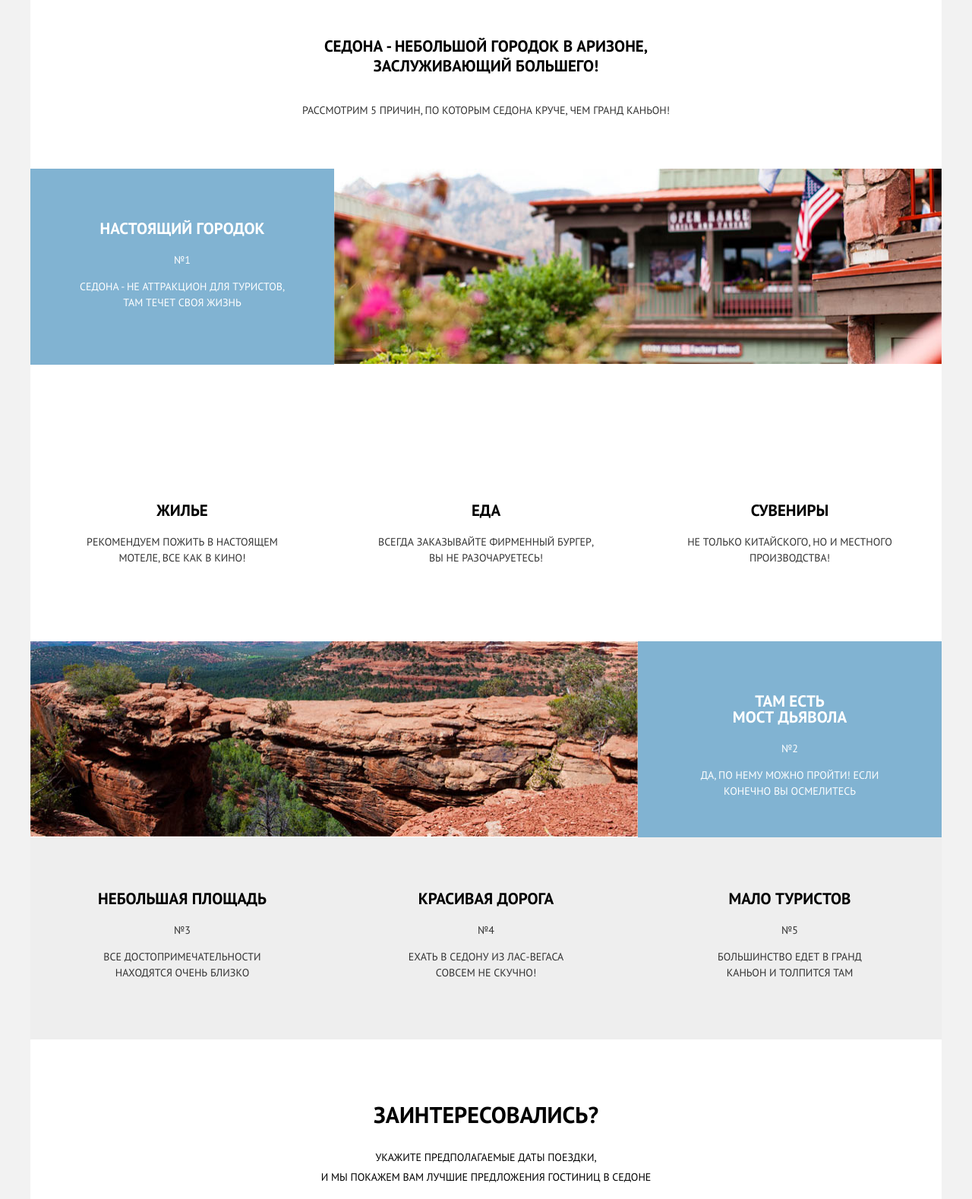
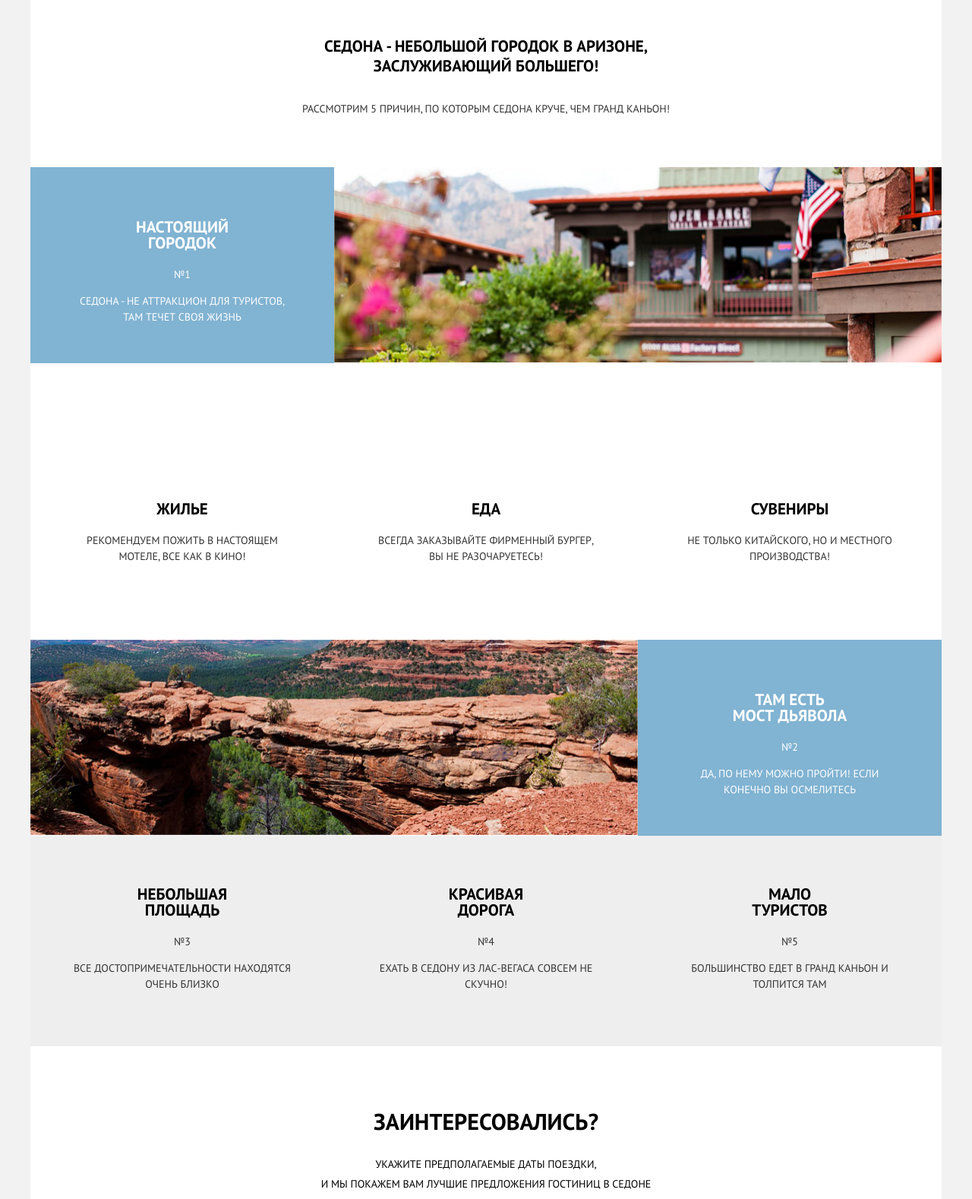
Before and after one commit to tuturusha/113268-sedona, a plain HTML site: page index.html in a window 1280 px wide. Shown: the part 582-2160 px from the top of the page at 76% size. Drawn offline with Linux system fonts and the light colour scheme.

Commit message:
Fix width, padding,margin to index.html

```diff
--- a/css/style.css
+++ b/css/style.css
@@ -412,17 +412,18 @@ html {
     margin: 0;
     margin-bottom: 22px;
     padding: 0;
-    padding-top: 14px;
+
 
     list-style: none;
 }
 
 .site-navigation li {
     width: 20%;
+     margin-top: 14px;
 }
 
 .site-navigation li:nth-child(2) {
-    margin-right: 20%;
+    margin-right: auto;
 }
 
 .main-header-logo {
@@ -473,7 +474,7 @@ html {
 }
 
 .wrapper .causes {
-    padding-top: 18px;
+    margin-top: 30px;
 }
 
 .description {
@@ -526,8 +527,8 @@ html {
 .service {
     text-align: center;
     width: 400px;
-    padding-top: 160px;
-    padding-bottom: 85px;
+    margin-top: 160px;
+    margin-bottom: 85px;
     padding-left: 50px;
     padding-right: 50px;
 }
@@ -548,10 +549,17 @@ html {
 
 .feature {
     text-align: center;
-    padding-top: 49px;
-    padding-bottom: 63px;
-     width: 240px;
+    width: 400px;
+    margin-top: 45px;
+    margin-bottom: 57px;
+    padding-left: 50px;
+    padding-right: 50px;
 
+}
+
+.place-name {
+    padding-left: 70px;
+    padding-right: 70px;
 }
 
 .offer-wrap {
@@ -689,6 +697,20 @@ html {
     justify-content: space-around;
     margin: 0;
     margin-top: 36px;
+
     padding: 0;
 
 }
+
+.hashtag {
+    width: 400px;
+    margin-left: 130px;
+}
+
+.social {
+    width: 400px;
+}
+
+.footer-copyright {
+    width: 400px;
+}
```
Also changed, not shown: index.html (+3 -5 lines).
